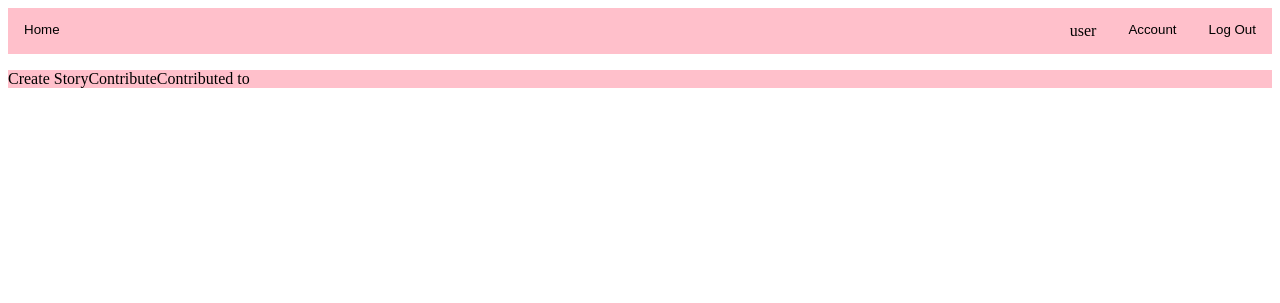
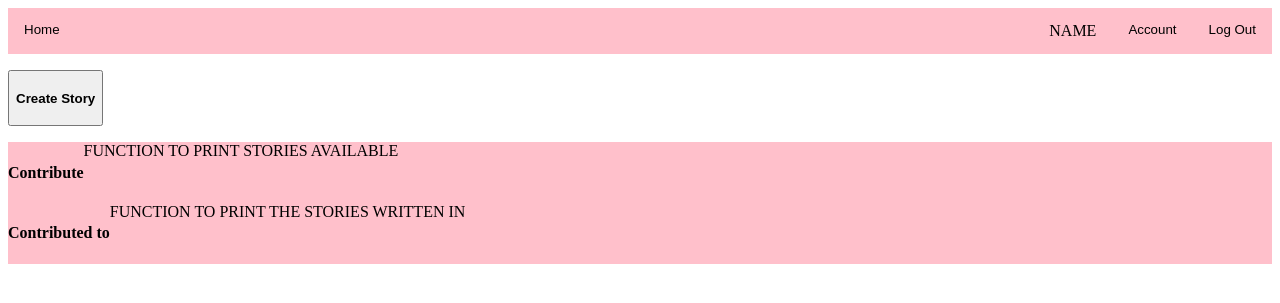
Before and after one commit to Karol-Regula/Karol_Janet_Elina_Kenneth_Story_Project, a Flask app: page /stories/ in a window 1280 px wide. Shown: the top 303 px of the page. Run offline with Flask 2, Linux system fonts and the light colour scheme; the visitor is signed in with stand-in values (Sample User, id 1).

Commit message:
finish hp

```diff
--- a/app.py
+++ b/app.py
@@ -71,7 +71,7 @@ def logout():
 @app.route('/stories/')
 def stories():
   if isLoggedIn():
-    return render_template('home.html', user='user')
+    return render_template('home.html', user='NAME', avail_stories='FUNCTION TO PRINT STORIES AVAILABLE', written_stories='FUNCTION TO PRINT THE STORIES WRITTEN IN')
 
   return redirect(url_for(default))
 
--- a/templates/home.html
+++ b/templates/home.html
@@ -1,10 +1,28 @@
 
 {% extends "navbar.html" %}
 
+{% block title %}
+	Home
+{% endblock %}
+
 {% block content %}
+	<button><h4>Create Story</h4></button>
+
 	<ul class="dropdown">
-		<li class="menu">Create Story </li>
-		<li class="menu">Contribute </li>
-		<li class="menu">Contributed to</li>
+
+		<ul class="menu">
+
+			<li><h4>Contribute</h4></li>
+			{{avail_stories}}
+
+		</ul>
+
+		<ul class="menu">
+
+			<li><h4>Contributed to</h4></li>
+			{{written_stories}}
+
+		</ul>
+
 	</ul>
 {% endblock %}
--- a/templates/navbar.html
+++ b/templates/navbar.html
@@ -1,7 +1,7 @@
 <!DOCTYPE html>
 <html>
 	<head>
-		<title>{{title}}</title>
+		<title>{% block title %} TITLE {% endblock %}</title>
 		<link rel="stylesheet" type="text/css" href="{{url_for('static', filename='styles.css')}}">
 	</head>
 
```
